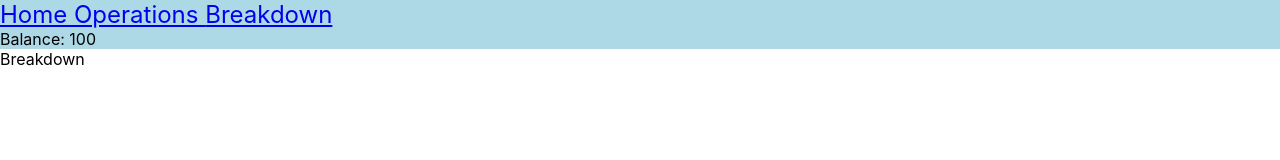
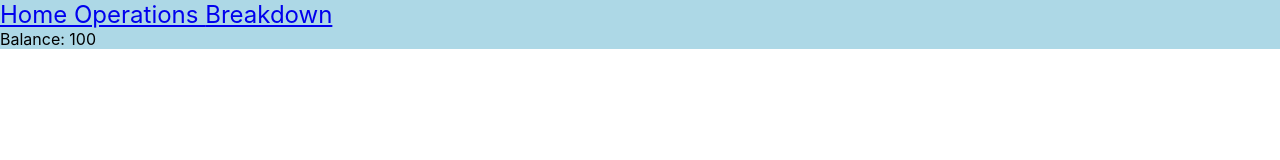
Before and after one commit to eladshachar/bank, a React (Create React App) app in the folder client/: page /breakdown in a window 1280 px wide. Shown: the top 160 px of the page. Built offline with nearby package versions, Linux system fonts and the light colour scheme; no server answers; the HTML template or start-up script is replaced by a standard one.

Commit message:
Added Balance and transactions

```diff
--- a/client/src/components/Breakdown/Breakdown.js
+++ b/client/src/components/Breakdown/Breakdown.js
@@ -3,6 +3,10 @@ import React from 'react'
 export default function Breakdown() {
 
     return(
-        <div>Breakdown</div>
+        <div>
+            <div id='categories-container'>
+
+            </div>
+        </div>
     )
 }
```
Also changed, not shown: 1 other file (tests, documents, lock files or other folders).
